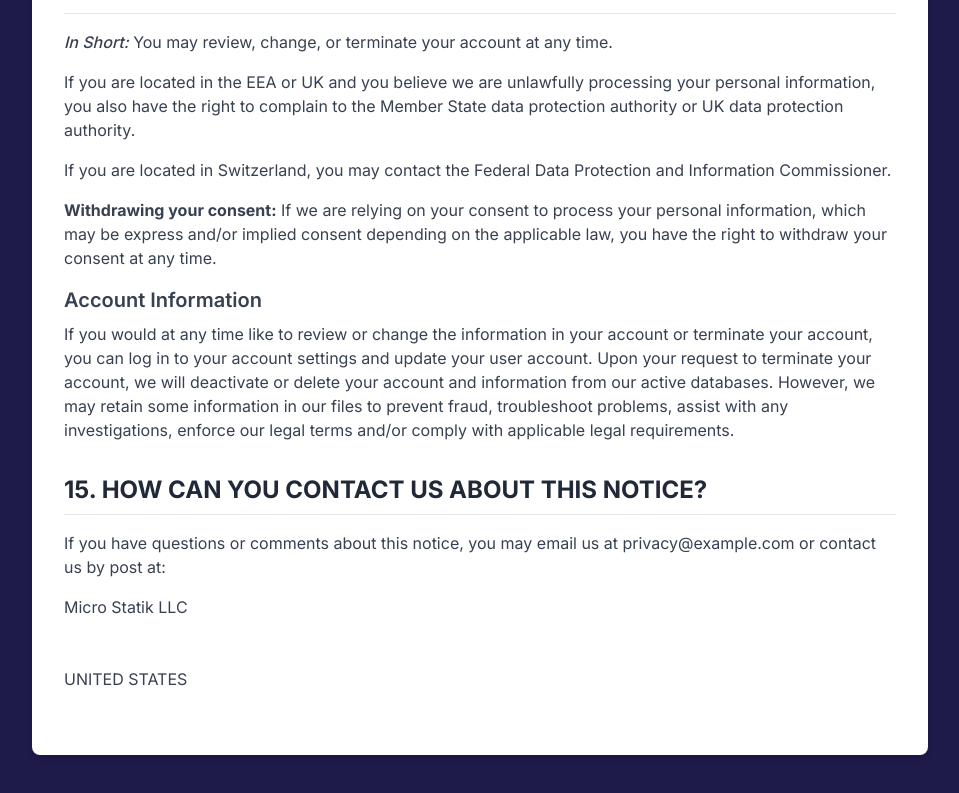
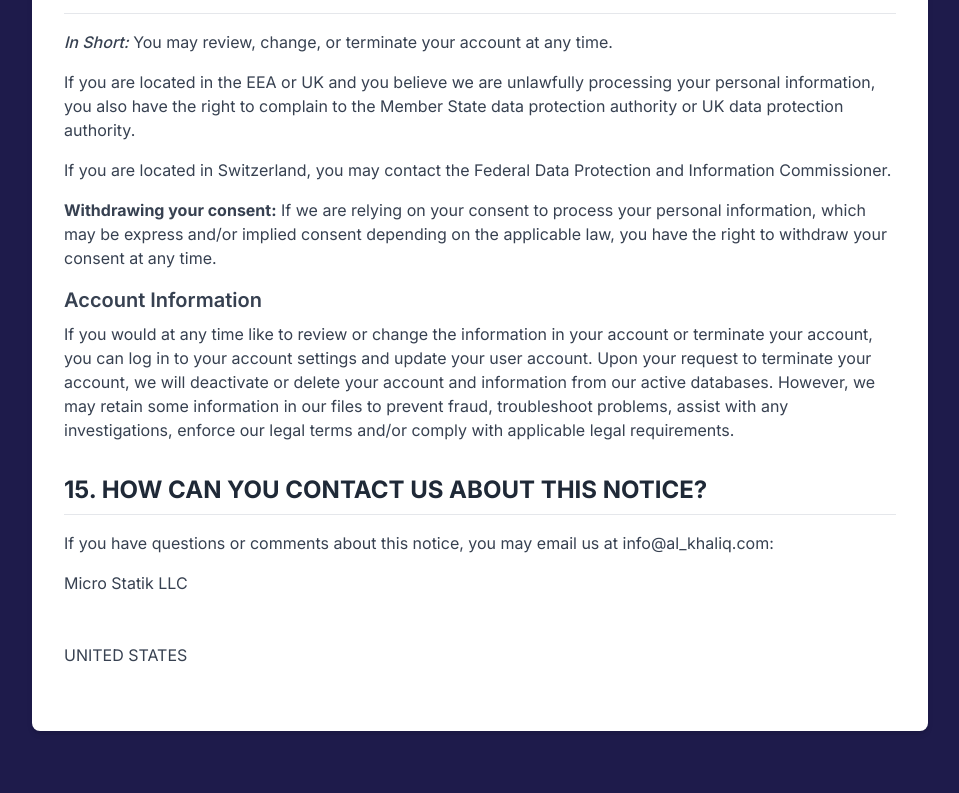
Before and after one commit to Mickey771/al_khaliq_web, a Next.js app: page /privacy in a window 1280 px wide. Shown: the part 2606-3399 px from the top of the page, without its empty margins (160-1119 px from the left). Built offline with nearby package versions, Linux system fonts and the light colour scheme.

Commit message:
Update contact email in privacy notice

```diff
--- a/src/app/privacy/page.tsx
+++ b/src/app/privacy/page.tsx
@@ -200,7 +200,7 @@ const PrivacyPolicy = () => {
                 15. HOW CAN YOU CONTACT US ABOUT THIS NOTICE?
             </h2>
              <p className="mb-4 text-gray-700">
-                If you have questions or comments about this notice, you may email us at privacy@example.com or contact us by post at:
+                If you have questions or comments about this notice, you may email us at info@al_khaliq.com:
              </p>
              <p className="mb-4 text-gray-700">
                 Micro Statik LLC
```
